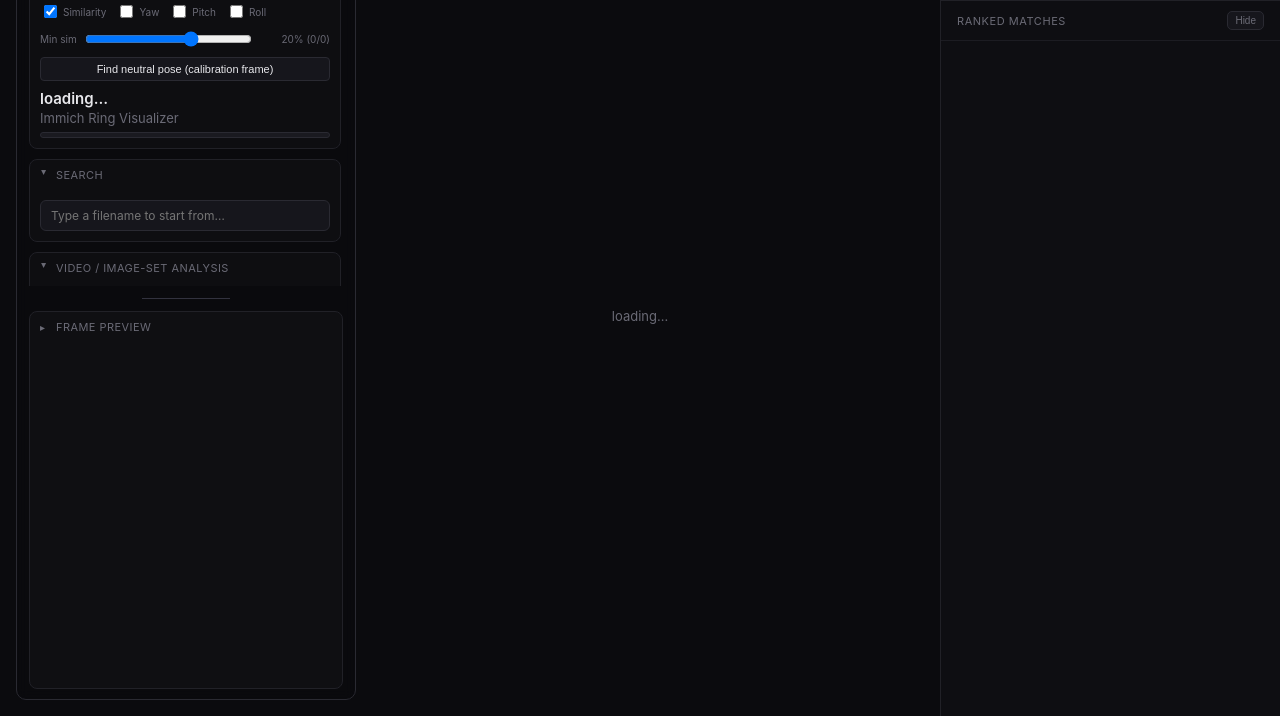
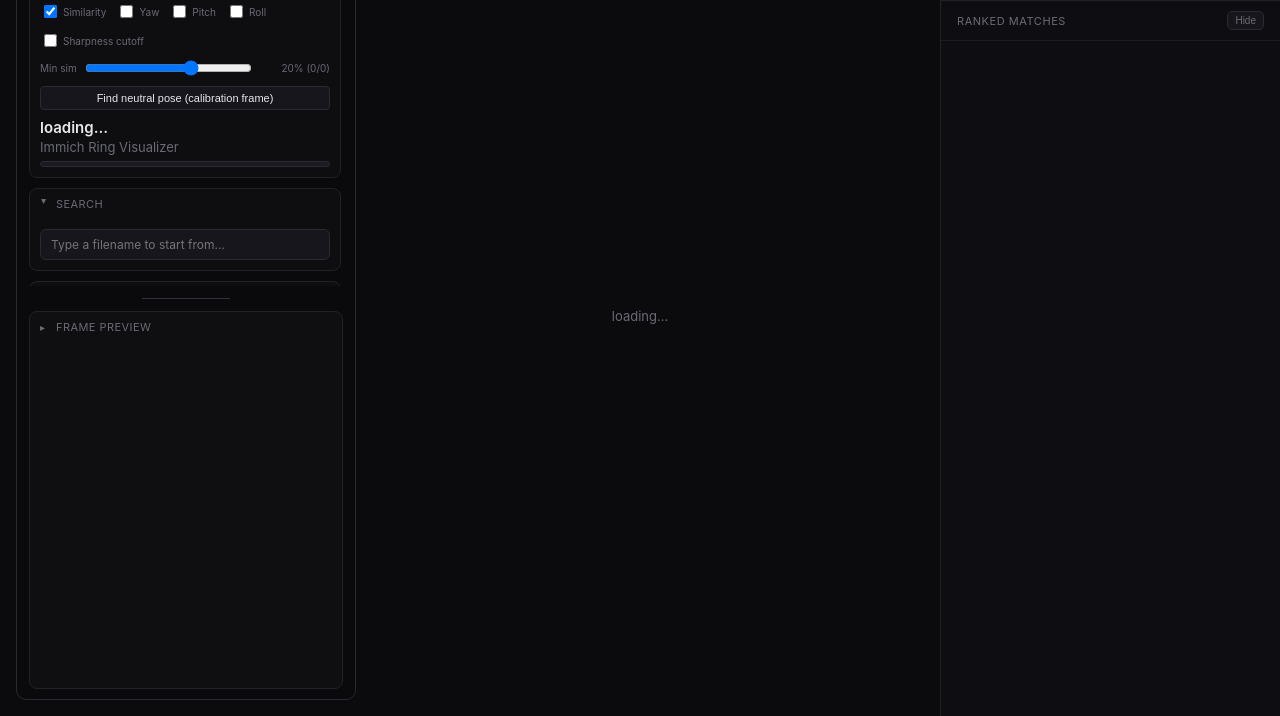
Before and after one commit to blackest/immich-ring-visualizer, a Flask app: template templates/index.html in a window 1280 px wide. Shown: the part 84-800 px from the top of the page. Run offline with Flask 3, Linux system fonts and the light colour scheme; the template is opened without the code that fills it, so the values that code supplies are empty; some libraries are stand-ins or nearby versions.

Commit message:
ui improvements

```diff
--- a/templates/index.html
+++ b/templates/index.html
@@ -26,11 +26,17 @@
           <label style="display:flex;align-items:center;gap:3px;cursor:pointer;"><input type="checkbox" class="ring-sort-cb" data-metric="yaw"> Yaw</label>
           <label style="display:flex;align-items:center;gap:3px;cursor:pointer;"><input type="checkbox" class="ring-sort-cb" data-metric="pitch"> Pitch</label>
           <label style="display:flex;align-items:center;gap:3px;cursor:pointer;"><input type="checkbox" class="ring-sort-cb" data-metric="roll"> Roll</label>
+          <label style="display:flex;align-items:center;gap:3px;cursor:pointer;"><input type="checkbox" id="sharp-squeeze-enable"> Sharpness cutoff</label>
         </div>
         <div id="ring-squeeze-controls" style="display:flex;align-items:center;gap:6px;font-size:10px;color:var(--dim);margin-bottom:8px;">
           <label for="ring-squeeze-slider" style="white-space:nowrap;">Min sim</label>
           <input id="ring-squeeze-slider" type="range" min="0" max="100" value="20" style="flex:1;">
           <span id="ring-squeeze-val" style="min-width:70px;text-align:right;white-space:nowrap;">20% (0/0)</span>
+        </div>
+        <div id="sharp-squeeze-controls" style="display:none;align-items:center;gap:6px;font-size:10px;color:var(--dim);margin-bottom:8px;">
+          <label for="sharp-squeeze-slider" style="white-space:nowrap;">Min sharpness</label>
+          <input id="sharp-squeeze-slider" type="range" min="0" max="200" value="0" style="flex:1;">
+          <span id="sharp-squeeze-val" style="min-width:70px;text-align:right;white-space:nowrap;">0 (0/0)</span>
         </div>
         <div style="display:flex;align-items:center;gap:6px;font-size:10px;margin-bottom:8px;">
           <button type="button" id="find-neutral-btn" style="flex:1;font-size:11px;padding:5px;background:#16161c;border:1px solid #2a2a32;color:var(--text);border-radius:4px;cursor:pointer;">Find neutral pose (calibration frame)</button>
```
